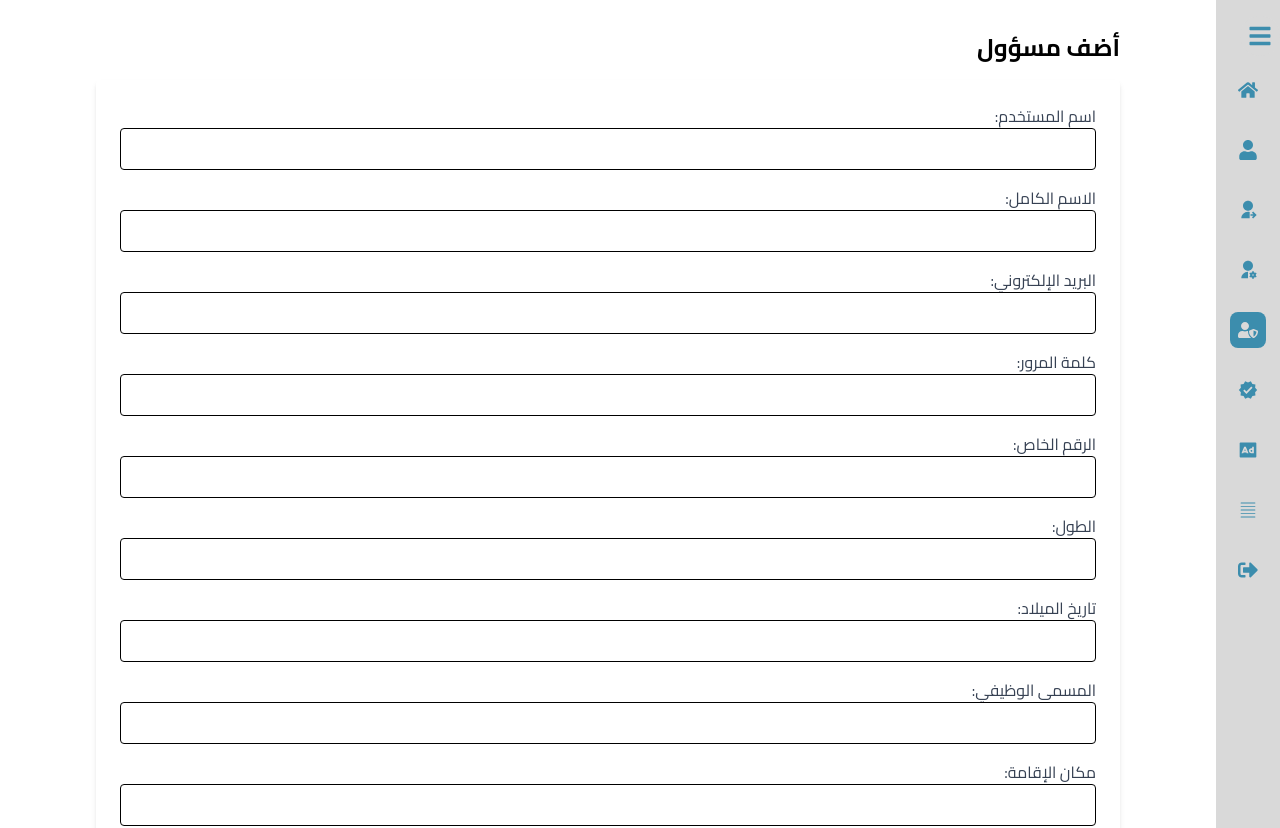
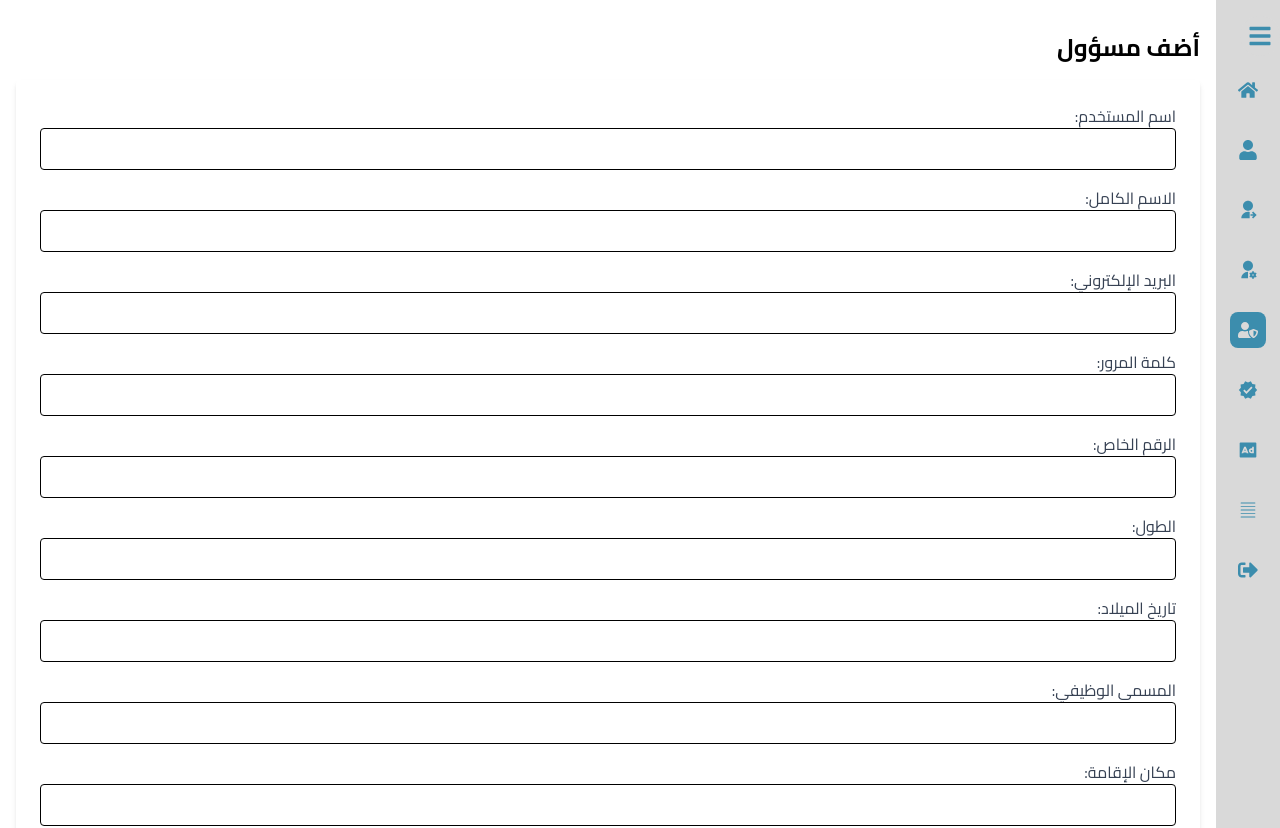
Before and after one commit to justmahmoud31/WorkingHandsDashboard, a React (Vite) app: page /addadmin in a window 1280 px wide. Shown: the top 828 px of the page. Built offline with nearby package versions, Linux system fonts and the light colour scheme; sample sign-in values are in the browser's storage.

Commit message:
Enhanced : Design

```diff
--- a/src/Pages/Admin/AddAdmin.jsx
+++ b/src/Pages/Admin/AddAdmin.jsx
@@ -71,7 +71,7 @@ function AddAdmin() {
   return (
     <div className="flex min-h-screen" dir="rtl">
       <Sidebar activeTab="المسؤلين" />
-      <div className="flex flex-col flex-1 lg:px-24 pr-24 py-8">
+      <div className="flex flex-col flex-1 px-4  py-8">
         <h1 className="text-2xl font-bold mb-4">أضف مسؤول</h1>
 
         <form
--- a/src/Pages/Code/AddCode.jsx
+++ b/src/Pages/Code/AddCode.jsx
@@ -35,7 +35,7 @@ function AddCode() {
   return (
     <div className="flex min-h-screen" dir="rtl">
       <Sidebar activeTab="اكواد التحقق" />
-      <div className="flex flex-col flex-1 px-24 py-8">
+      <div className="flex flex-col flex-1 px-4 py-8">
         <h1 className="text-2xl font-bold mb-4">اكواد التحقق</h1>
 
         {/* Form */}
--- a/src/Pages/Code/Code.jsx
+++ b/src/Pages/Code/Code.jsx
@@ -90,7 +90,7 @@ function Code() {
   return (
     <div className="flex min-h-screen" dir="rtl">
       <Sidebar activeTab="اكواد التحقق" />
-      <div className="flex flex-col flex-1 px-4 md:px-24 py-8"
+      <div className="flex flex-col flex-1 px-4 py-8"
       >
         <h1 className="text-2xl font-bold mb-4"> اكواد التحقق</h1>
         <div className="flex justify-end">
```
